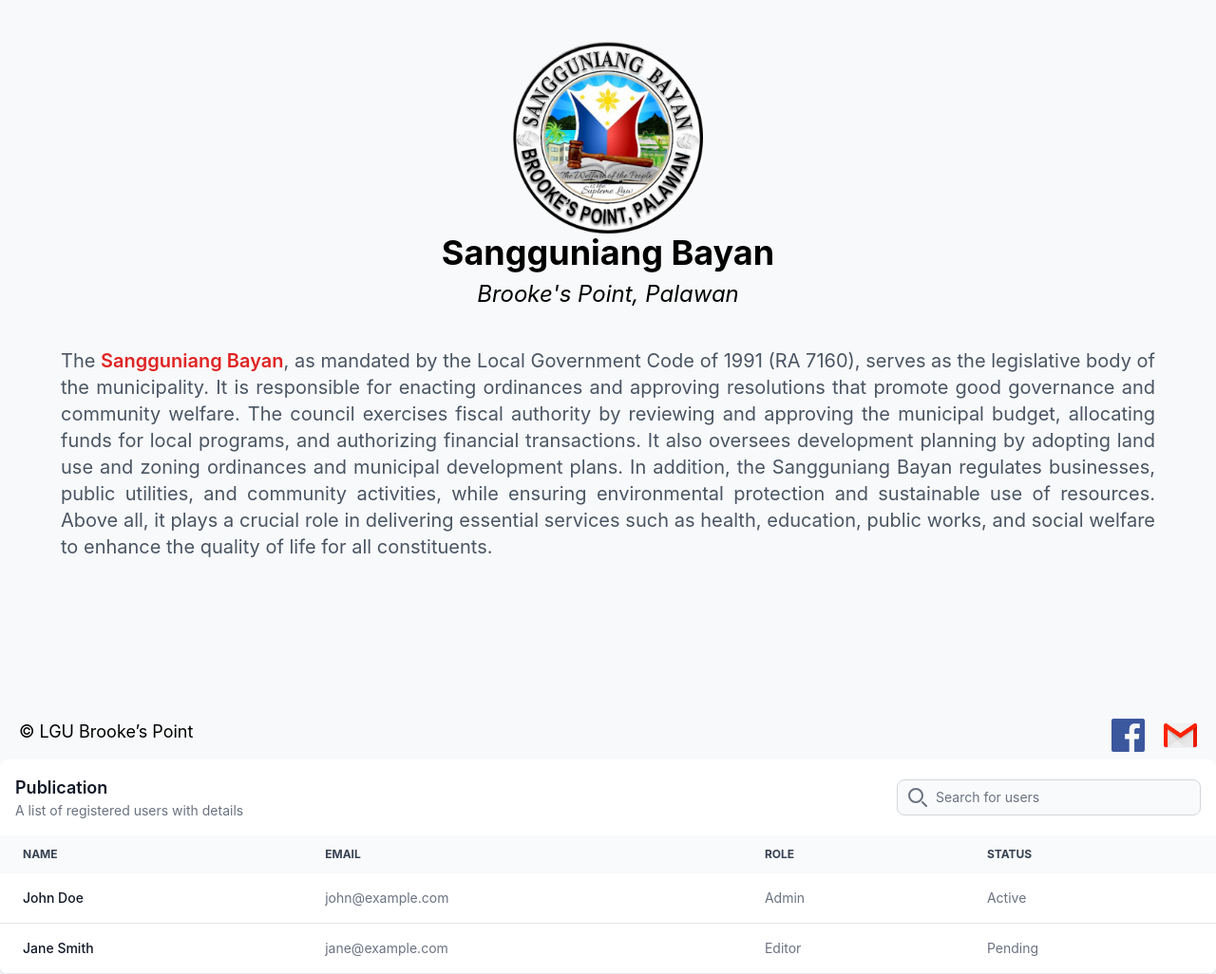
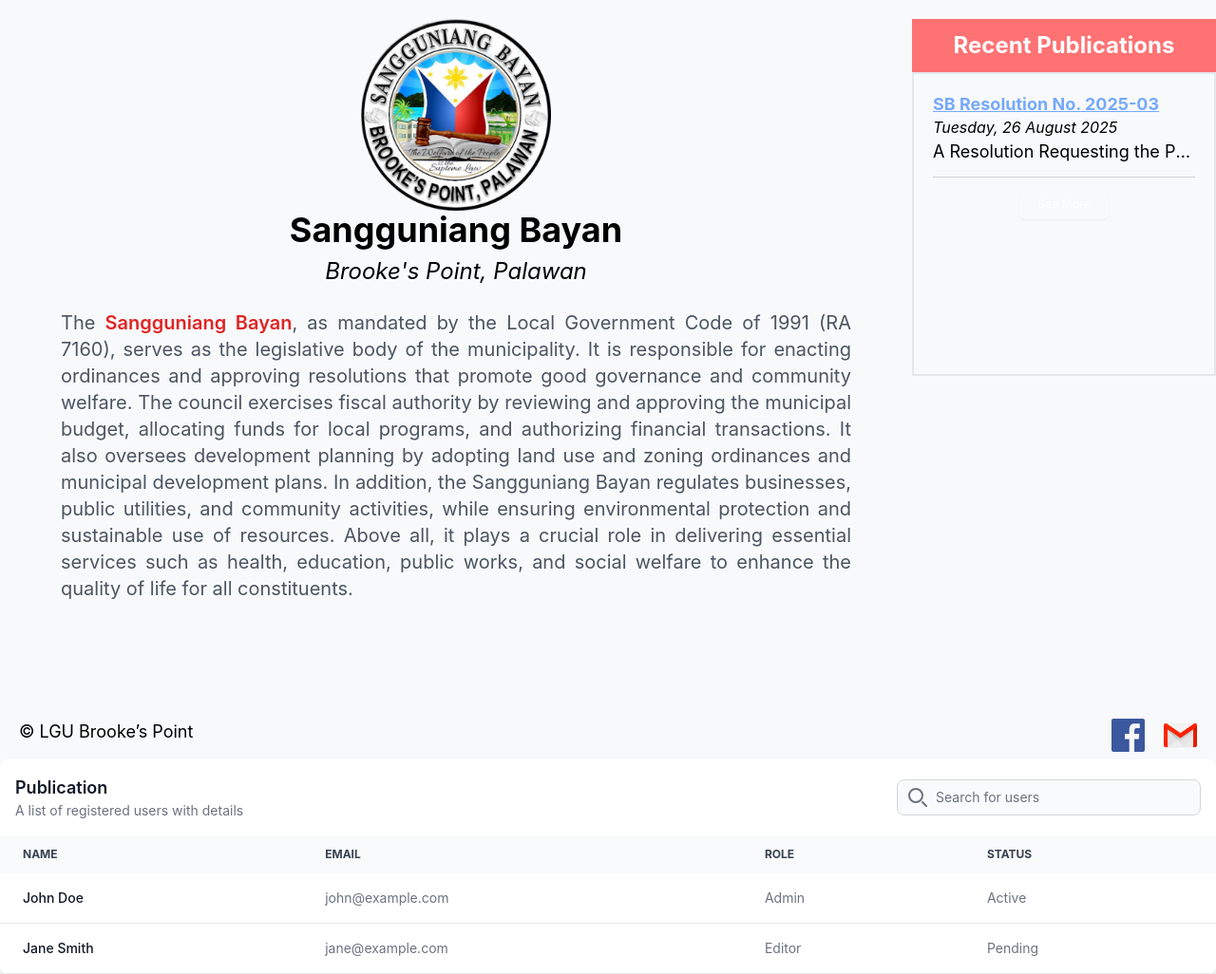
Before and after one commit to realanigan/legisvault, a Django app: page / in a window 1280 px wide. Shown: the part 110-1136 px from the top of the page at 95% size. Run offline with Django 5.2, Linux system fonts and the light colour scheme; style sheets or scripts are compiled from the project's sources; some libraries are stand-ins or nearby versions.

Commit message:
started recent publications

```diff
--- a/legisvault/repository/templates/home.html
+++ b/legisvault/repository/templates/home.html
@@ -8,14 +8,27 @@
 <!-- prettier.ignore -->
 {% block main %}
 <main>
-  <div class="container mx-auto mt-11 px-10 lg:px-0">
-    <div class="flex-row justify-items-center mb-10">
+  <div class="container mx-auto mt-5 px-10 lg:px-0 flex flex-col md:flex-row">
+    <div class="flex-row justify-items-center mb-10 w-3/4">
       <img src="{% static './images/logo.png' %}" class="w-50 h-50" alt="" />
       <h2 id="hi" class="font-bold text-4xl mb-2 text-center">Sangguniang Bayan</h2>
       <h3 class="italic text-2xl text-center">Brooke's Point, Palawan</h3>
+      <p class="my-6 text-justify text-lg font-normal text-gray-600 lg:text-xl sm:px-16 xl:px-16 dark:text-gray-400">The <span class="font-semibold text-red-600 dark:text-blue-400">Sangguniang Bayan</span>, as mandated by the Local Government Code of 1991 (RA 7160), serves as the legislative body of the municipality. It is responsible for enacting ordinances and approving resolutions that promote good governance and community welfare. The council exercises fiscal authority by reviewing and approving the municipal budget, allocating funds for local programs, and authorizing financial transactions. It also oversees development planning by adopting land use and zoning ordinances and municipal development plans. In addition, the Sangguniang Bayan regulates businesses, public utilities, and community activities, while ensuring environmental protection and sustainable use of resources. Above all, it plays a crucial role in delivering essential services such as health, education, public works, and social welfare to enhance the quality of life for all constituents.</p>
     </div>
-    <div class="text-justify">
-      <p class="mb-6 text-lg font-normal text-gray-600 lg:text-xl sm:px-16 xl:px-32 dark:text-gray-400">The <span class="font-semibold text-red-600 dark:text-blue-400">Sangguniang Bayan</span>, as mandated by the Local Government Code of 1991 (RA 7160), serves as the legislative body of the municipality. It is responsible for enacting ordinances and approving resolutions that promote good governance and community welfare. The council exercises fiscal authority by reviewing and approving the municipal budget, allocating funds for local programs, and authorizing financial transactions. It also oversees development planning by adopting land use and zoning ordinances and municipal development plans. In addition, the Sangguniang Bayan regulates businesses, public utilities, and community activities, while ensuring environmental protection and sustainable use of resources. Above all, it plays a crucial role in delivering essential services such as health, education, public works, and social welfare to enhance the quality of life for all constituents.</p>
+    <div class="w-1/4 flex flex-col h-full">
+      <div class="bg-[#FF7274] p-3 justify-center justify-items-center">
+        <h2 class="text-white font-bold text-2xl">Recent Publications</h2>
+      </div>
+      <div class="bg-red border-2 border-[#B9B7B7] p-5 min-h-80">
+        <div>
+          <h3 class="leading-6 font-bold underline text-blue-400 text-lg">SB Resolution No. 2025-03</h3>
+          <span class="block text-base italic">Tuesday, 26 August 2025</span>
+          <p class="truncate text-lg font-normal dark:text-gray-400">A Resolution Requesting the Philippine National Police to Coordinate with the Municipal Government for the Effective Monitoring of CCTV Cameras Installed under Resolution No. 2025-010</p>
+          <hr class="my-3 border-gray-300" />
+        </div>
+
+        <a href="{% url 'publications'  %}" class="block justify-self-center"><button class="hover:bg-[#d83f41] hover:cursor-pointer border-1 border-transparent py-2 px-5 rounded-md shadow-sm shadow-black bg-[#ED585A] text-white text-xs">See More</button></a>
+      </div>
     </div>
   </div>
 </main>
```
